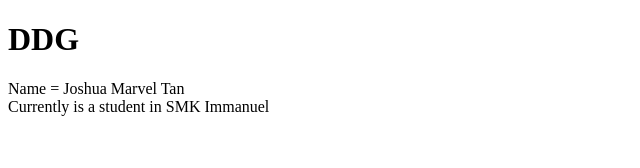
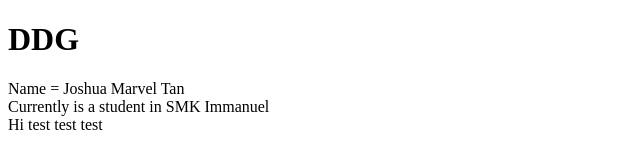
Before and after one commit to Joshua-MT/vscodegithub, a plain HTML site: page index.html in a window 1280 px wide. Shown: the whole page, without its empty margins (0-640 px from the left). Drawn offline with Linux system fonts and the light colour scheme.

Commit message:
change 1

```diff
--- a/index.html
+++ b/index.html
@@ -4,6 +4,6 @@
 </head>
 <body>
     <h1>DDG</h1>
-    <p>Name = Joshua Marvel Tan <br>Currently is a student in SMK Immanuel</p>
+    <p>Name = Joshua Marvel Tan <br>Currently is a student in SMK Immanuel <br>Hi test test test</p>
 </body>
 </html>
```
